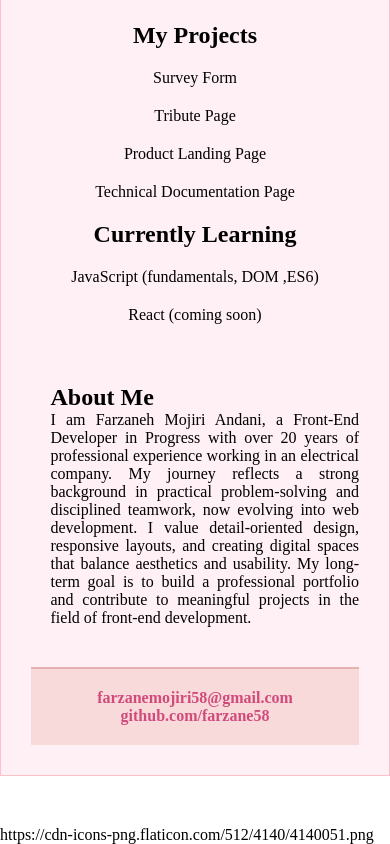
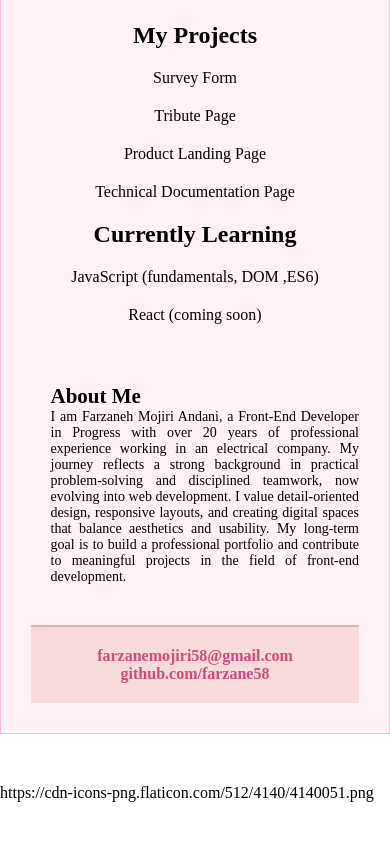
Before and after one commit to farzane58/my-portfolio, a plain HTML site: page index.html in a window 390 px wide. Shown: the part 557-1401 px from the top of the page. After the commit the page ends 1359 px from the top, so only its background shows below. Drawn offline with Linux system fonts and the light colour scheme.

```diff
--- a/style.css
+++ b/style.css
@@ -135,5 +135,8 @@ p{
    #footer{
     flex-direction: column;
    }
+   #about-me{
+    font-size: 14px;
+   }
 
 }
```
